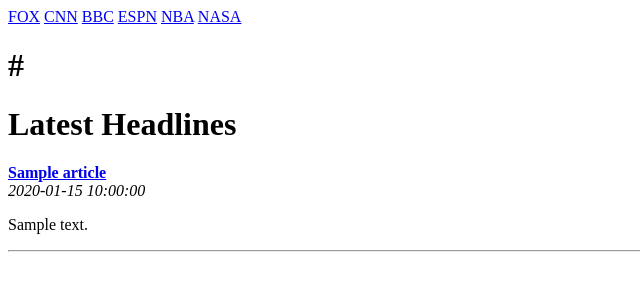
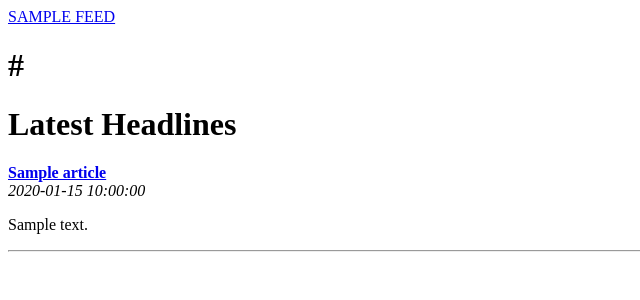
Before and after one commit to deckey/headlines, a Flask app: template templates/index.html in a window 1280 px wide. Shown: the top 300 px of the page, without its empty margins (0-640 px from the left). Run offline with Flask 2, Linux system fonts and the light colour scheme; the template is opened without the code that fills it: most values are stand-ins (such as "Sample title", 1, 10 or a date in 2020).

Commit message:
invalid route handled, favicon added

```diff
--- a/headlines.py
+++ b/headlines.py
@@ -4,7 +4,7 @@ from flask import render_template
 
 app = Flask(__name__)
 
-BBC_FEEDS = {'bbc': 'http://feeds.bbci.co.uk/news/rss.xml',
+RSS_FEEDS = {'bbc': 'http://feeds.bbci.co.uk/news/rss.xml',
              'cnn': 'http://rss.cnn.com/rss/edition.rss',
              'fox': 'http://feeds.foxnews.com/foxnews/latest',
              'espn': 'http://www.espn.com/espn/rss/news',
@@ -15,10 +15,13 @@ BBC_FEEDS = {'bbc': 'http://feeds.bbci.co.uk/news/rss.xml',
 @app.route('/')
 @app.route('/<link>')
 def get_feed(link='bbc'):
-    feed = feedparser.parse(BBC_FEEDS[link])
+    if link not in RSS_FEEDS:
+        link = 'bbc'
+    feed = feedparser.parse(RSS_FEEDS[link])
     return render_template('index.html',
                            articles=feed['entries'][:10],
-                           link=link.upper())
+                           link=link.upper(),
+                           feeds=sorted(RSS_FEEDS))
 
 
 if __name__ == '__main__':
--- a/templates/index.html
+++ b/templates/index.html
@@ -2,15 +2,13 @@
 <html lang="en">
 <head>
     <meta charset="UTF-8">
+    <link rel="shortcut icon" href="{{ url_for('static', filename='favicon.png') }}">
     <title>Headlines</title>
 </head>
 <body>
-    <a href="/fox">FOX</a>
-    <a href="/cnn">CNN</a>
-    <a href="/bbc">BBC</a>
-    <a href="/espn">ESPN</a>
-    <a href="/nba">NBA</a>
-    <a href="/nasa">NASA</a>
+    {% for feed in feeds: %}
+        <a href="/{{feed}}">{{feed.upper()}}</a>
+    {% endfor %}
     <h1>{{ link }}</h1>
     <h1>Latest Headlines</h1>
     {% for article in articles %}
```
Also changed, not shown: static/favicon.png (added).
